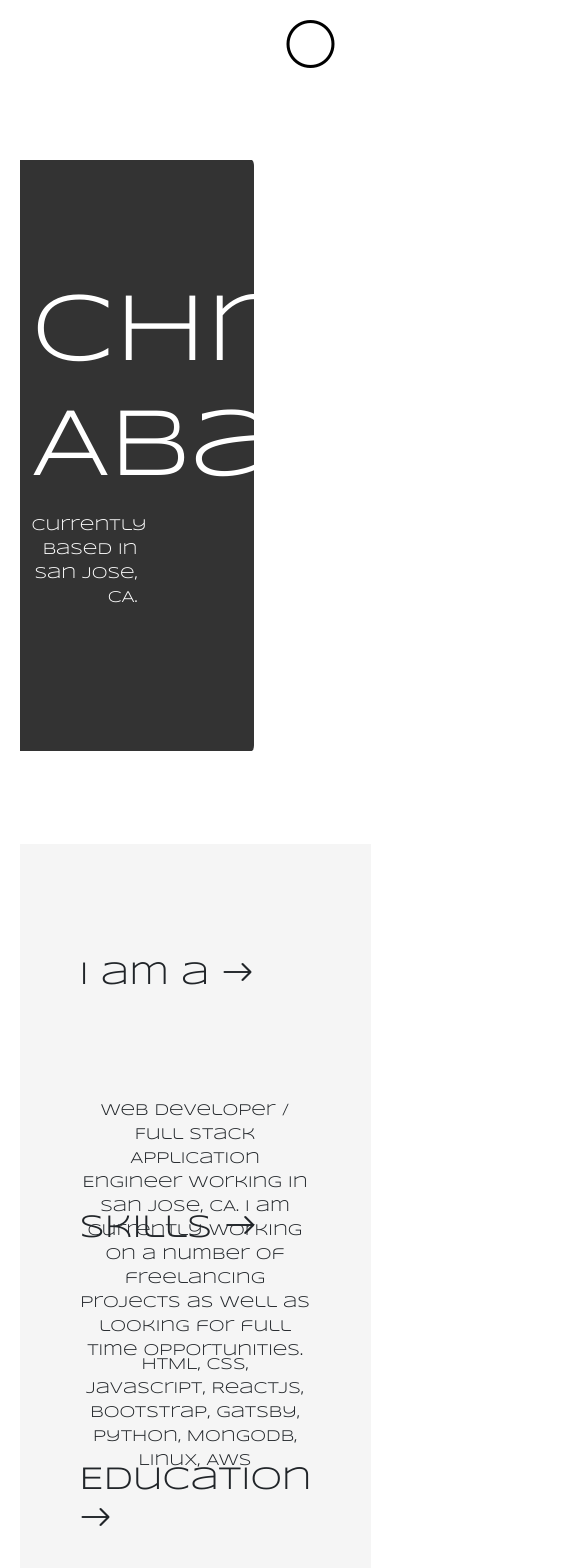
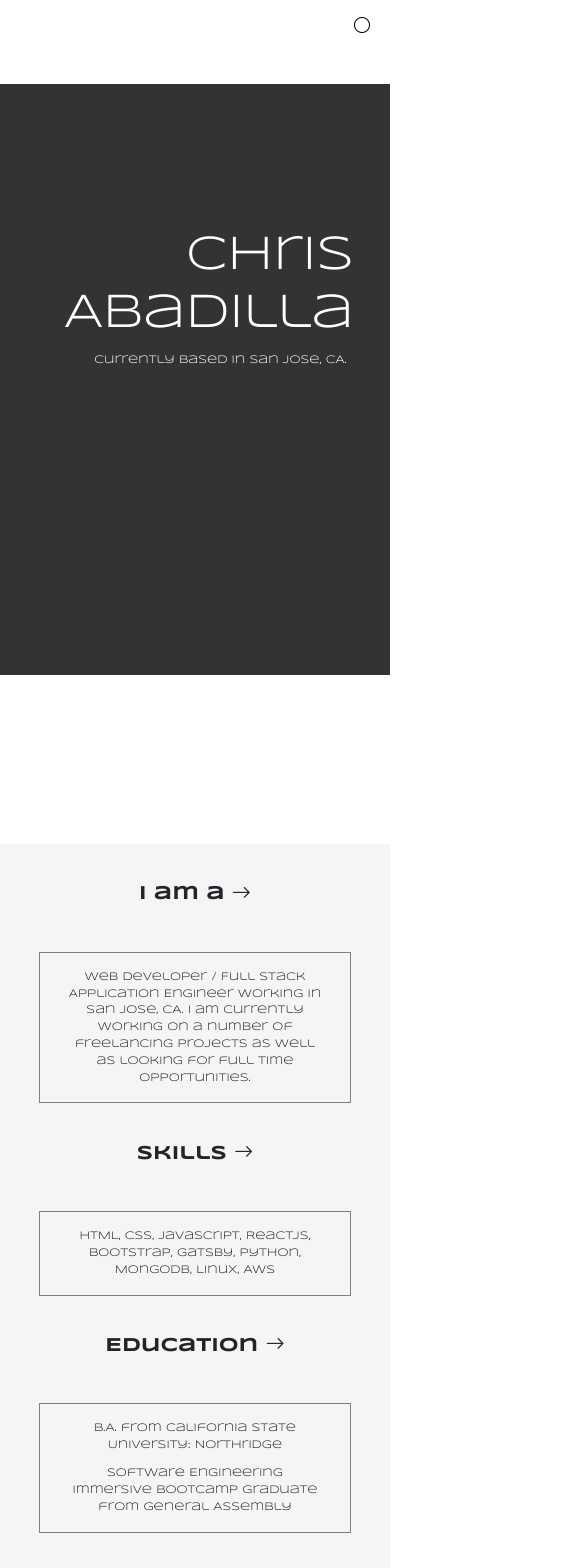
Before and after one commit to chabadilla92/reactportfolio, a React (Create React App) app: page /about in a window 390 px wide. Shown: the top 1568 px of the page, 585 px wide, since content can reach past the window. Built offline with nearby package versions, Linux system fonts and the light colour scheme; a web font is replaced by a local one.

Commit message:
mobile aboutme

```diff
--- a/src/App.css
+++ b/src/App.css
@@ -1,107 +1,6 @@
 html {
   box-sizing: border-box;
 }
-
-/* About Me Page */
-#row1 {
-  height: 10vh;
-  position: sticky;
-  top: 0;
-  background-color: rgb(255,255,255,0);
-}
-
-#aboutpagebox {
-
-  border-top: none;
-  border-bottom: none;
-  width: 90%;
-
-}
-
-#aboutmeul {
-
-}
-
-
-#aboutmeul > li {
-  text-align: right;
-}
-
-#aboutmeul > li > a {
-  font-family: 'Syncopate', sans-serif;
-  color: black;
-  font-size: 3em;
-  padding-right: .5em;
-}
-
-#aboutmeul > li > a:hover {
-  color: black;
-}
-
-#row2 {
-  height: 90vh;
-  position: relative;
-}
-
-#aboutmeheader {
-  background-color: #333333;
-  height: 70vh;
-  width: 60vw;
-  position: absolute;
-  top: 10%;
-  border-radius: 0 1% 1% 0;
-}
-
-#aboutmeheader > h2 {
-  font-size: 6rem;
-  margin-top: 1.2em;
-  text-align: right;
-  padding-right: 1em;
-  font-family: 'Syncopate', sans-serif;
-  color: white;
-}
-
-#aboutmeheader > p {
-  font-size: 1rem;
-  text-align: right;
-  padding-right: 6.5em;
-  font-family: 'Syncopate', sans-serif;
-  color: white;
-}
-
-#row3, #row4, #row5, #row6 {
-  height: 30vh;
-  background-color: #F5F5F5;
-  padding-top: 4em;
-}
-
-#row6 {
-  background-color: #F5F5F5;
-  padding-top: 4em;
-  height: 40vh;
-}
-
-
-
-
-
-#col1 > div > h3 {
-  font-family: 'Syncopate', sans-serif;
-  font-size: 2rem;
-}
-
-#col2 > div > p {
-  font-family: 'Syncopate', sans-serif;
-  font-size: 1rem;
-  text-align: center;
-}
-
-
-
-
-
-
-
 
 /* Mobile 280px */
 #grid {
@@ -299,6 +198,87 @@ li > a {
   color: white;
 }
 
+/* ABOUT ME PAGE */
+#row1 {
+  height: 10vh;
+  position: sticky;
+  top: 0;
+  background-color: rgb(255,255,255,0);
+  z-index: 100;
+}
+
+#aboutpagebox {
+  border-top: none;
+  border-bottom: none;
+}
+
+#aboutmeul > li {
+  text-align: right;
+}
+
+#aboutmeul > li > a {
+  font-family: 'Syncopate', sans-serif;
+  color: black;
+  font-size: 1em;
+  padding-right: .5em;
+}
+
+#aboutmeul > li > a:hover {
+  color: black;
+}
+
+#row2 {
+  height: 90vh;
+}
+
+#aboutmeheader {
+  background-color: #333333;
+  height: 70vh;
+}
+
+#aboutmeheader > h2 {
+  font-size: 2rem;
+  margin-top: 3em;
+  text-align: right;
+  padding-right: 1em;
+  font-family: 'Syncopate', sans-serif;
+  color: white;
+}
+
+#aboutmeheader > p {
+  font-size: .7rem;
+  text-align: right;
+  padding-right: 2.8em;
+  padding-left: 2em;
+  font-family: 'Syncopate', sans-serif;
+  color: white;
+}
+
+#row3, #row4, #row5, #row6 {
+  background-color: #F5F5F5;
+}
+
+#col1 > div > h3 {
+  font-family: 'Syncopate', sans-serif;
+  font-size: 1rem;
+  text-align: center;
+  padding: 2em;
+  font-weight: bold;
+}
+
+#col2 > div {
+  border: 1px solid gray;
+  margin: 0 auto;
+  width: 80vw;
+  padding: 1em;
+}
+
+#col2 > div > p {
+  font-family: 'Syncopate', sans-serif;
+  font-size: .6rem;
+  text-align: center;
+  margin-bottom: 0;
+}
 
 
 
@@ -321,12 +301,19 @@ li > a {
  #footerdiv > li > a {
    font-size: 1.1rem;
  }
-}
 
-@media screen and (min-width:360px) {
-  .main > h1 {
-    font-size: 3.8rem;
-  }
+ #aboutmeheader > h2 {
+   font-size: 3rem;
+   padding-right: .5em;
+ }
+
+ #col1 > div > h3 {
+   font-size: 1.2rem;
+ }
+
+ #col2 > div > p {
+   font-size: .7rem;
+ }
 
 }
 
--- a/src/routes/aboutpage.js
+++ b/src/routes/aboutpage.js
@@ -21,37 +21,37 @@ export default function AboutPage() {
             </div>
             <div id="row3" class="row">
                 <div id="col1" class="col-sm-4">
-                    <div class="row p-5 text-sm-end"><h3>I am a  <i class="bi bi-arrow-right"></i></h3></div>
+                    <div class="row text-sm-end"><h3>I am a  <i class="bi bi-arrow-right"></i></h3></div>
                 </div>
                 <div id="col2" class="col-sm-6 offset-sm-1">
-                    <div class="row p-5"><p>Web Developer / Full Stack Application Engineer working in San Jose, CA. I am currently working on a number of freelancing projects as well as looking for full time opportunities. </p></div>
+                    <div class="row"><p>Web Developer / Full Stack Application Engineer working in San Jose, CA. I am currently working on a number of freelancing projects as well as looking for full time opportunities. </p></div>
                 </div>
             </div>
             <div id="row4" class="row">
                 <div id="col1" class="col-sm-4">
-                    <div class="row p-5 text-sm-end"><h3>Skills <i class="bi bi-arrow-right"></i></h3></div>
+                    <div class="row text-sm-end"><h3>Skills <i class="bi bi-arrow-right"></i></h3></div>
                 </div>
                 <div id="col2" class="col-sm-6 offset-sm-1">
-                    <div class="row p-5"><p>HTML, CSS, JavaScript, ReactJS, Bootstrap, Gatsby, Python, MongoDB, Linux, AWS</p></div>
+                    <div class="row"><p>HTML, CSS, JavaScript, ReactJS, Bootstrap, Gatsby, Python, MongoDB, Linux, AWS</p></div>
                 </div>
             </div>
             <div id="row5" class="row">
                 <div id="col1" class="col-sm-4">
-                    <div class="row p-5 text-sm-end"><h3>Education <i class="bi bi-arrow-right"></i></h3></div>
+                    <div class="row text-sm-end"><h3>Education <i class="bi bi-arrow-right"></i></h3></div>
                 </div>
                 <div id="col2" class="col-sm-6 offset-sm-1">
-                    <div class="row p-5">
-                        <p>B.A. from California State University: Northridge </p>
+                    <div class="row">
+                        <p style={{marginBottom: "1em"}}>B.A. from California State University: Northridge </p>
                         <p>Software Engineering Immersive Bootcamp Graduate from General Assembly</p>
                     </div>
                 </div>
             </div>
             <div id="row6" class="row">
                 <div id="col1" class="col-sm-4">
-                    <div class="row p-5 text-sm-end"><h3>E-mail <i class="bi bi-arrow-right"></i></h3></div>
+                    <div class="row text-sm-end"><h3>E-mail <i class="bi bi-arrow-right"></i></h3></div>
                 </div>
-                <div id="col2" class="col-sm-6 offset-sm-1">
-                    <div class="row p-5"><p>ch.abadilla92@gmail.com</p></div>
+                <div id="col2" class="col-sm-6 offset-sm-1 pb-4">
+                    <div class="row"><p>ch.abadilla92@gmail.com</p></div>
                 </div>
             </div>
 
```
